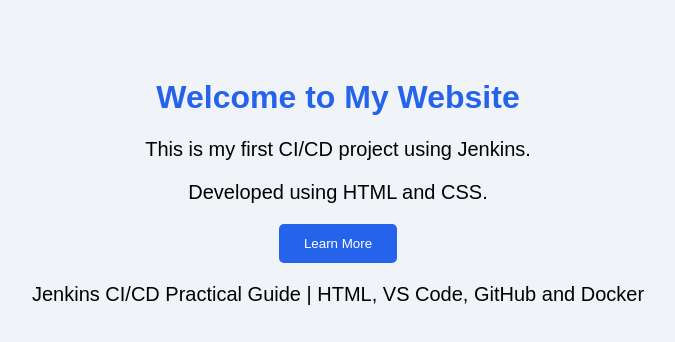
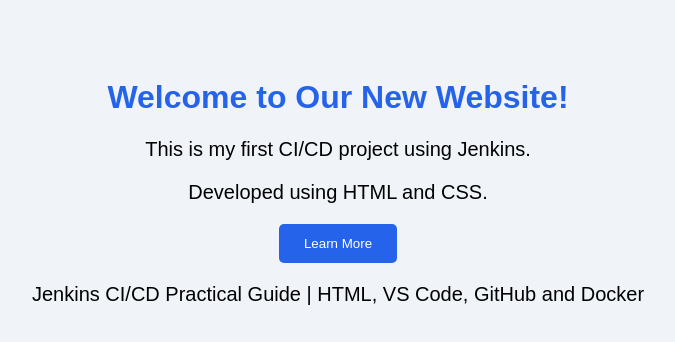
Before and after one commit to iraguhaemmanuel2001/jenkins-html-project, a plain HTML site: page index.html in a window 1280 px wide. Shown: the whole page, without its empty margins (302-977 px from the left). Drawn offline with Linux system fonts and the light colour scheme.

Commit message:
Update website title

```diff
--- a/index.html
+++ b/index.html
@@ -30,7 +30,7 @@
     </style>
 </head>
 <body>
-    <h1>Welcome to My Website</h1>
+    <h1>Welcome to Our New Website!</h1>
     <p>This is my first CI/CD project using Jenkins.</p>
     <p>Developed using HTML and CSS.</p>
     <button>Learn More</button>
```
